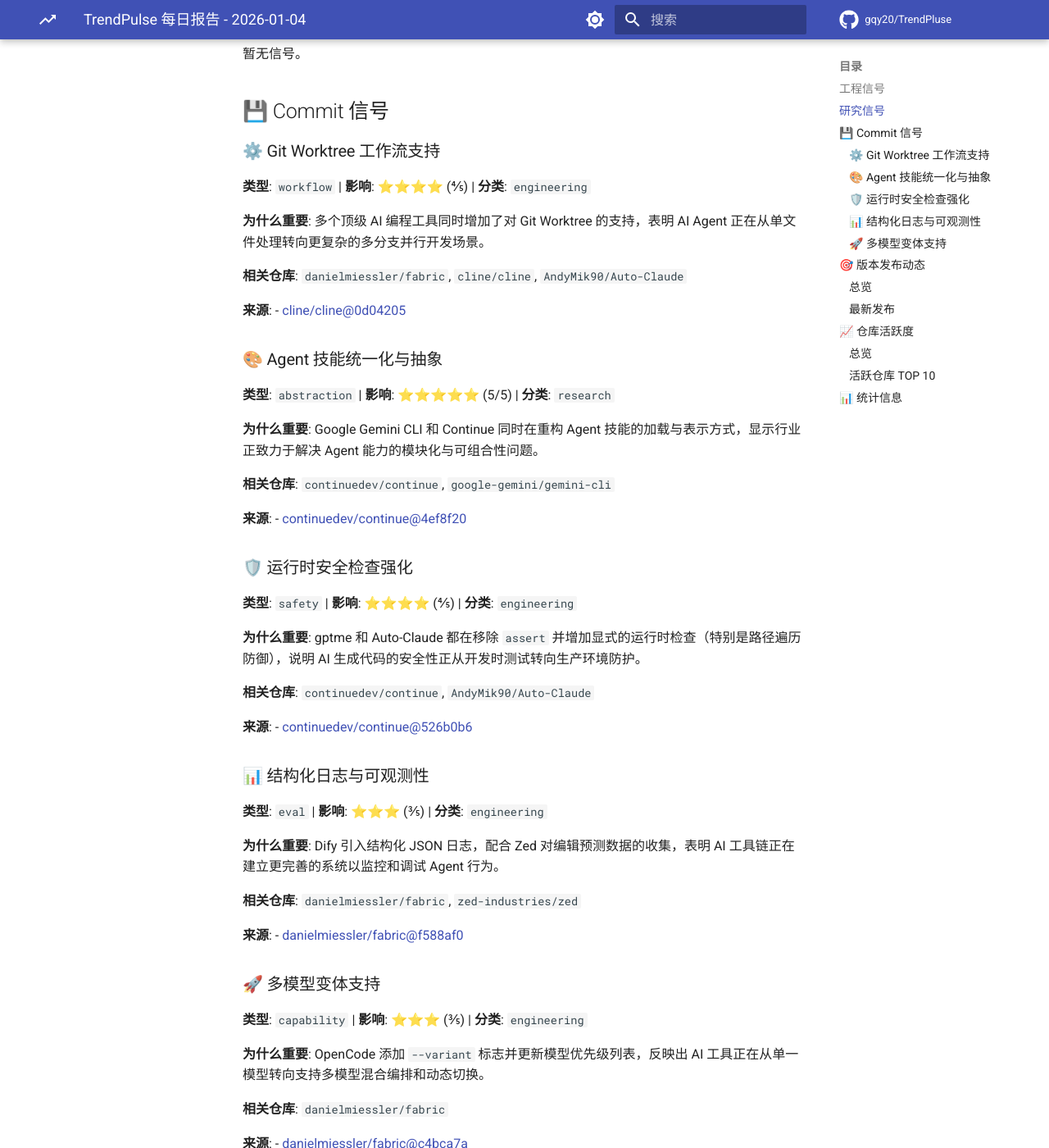
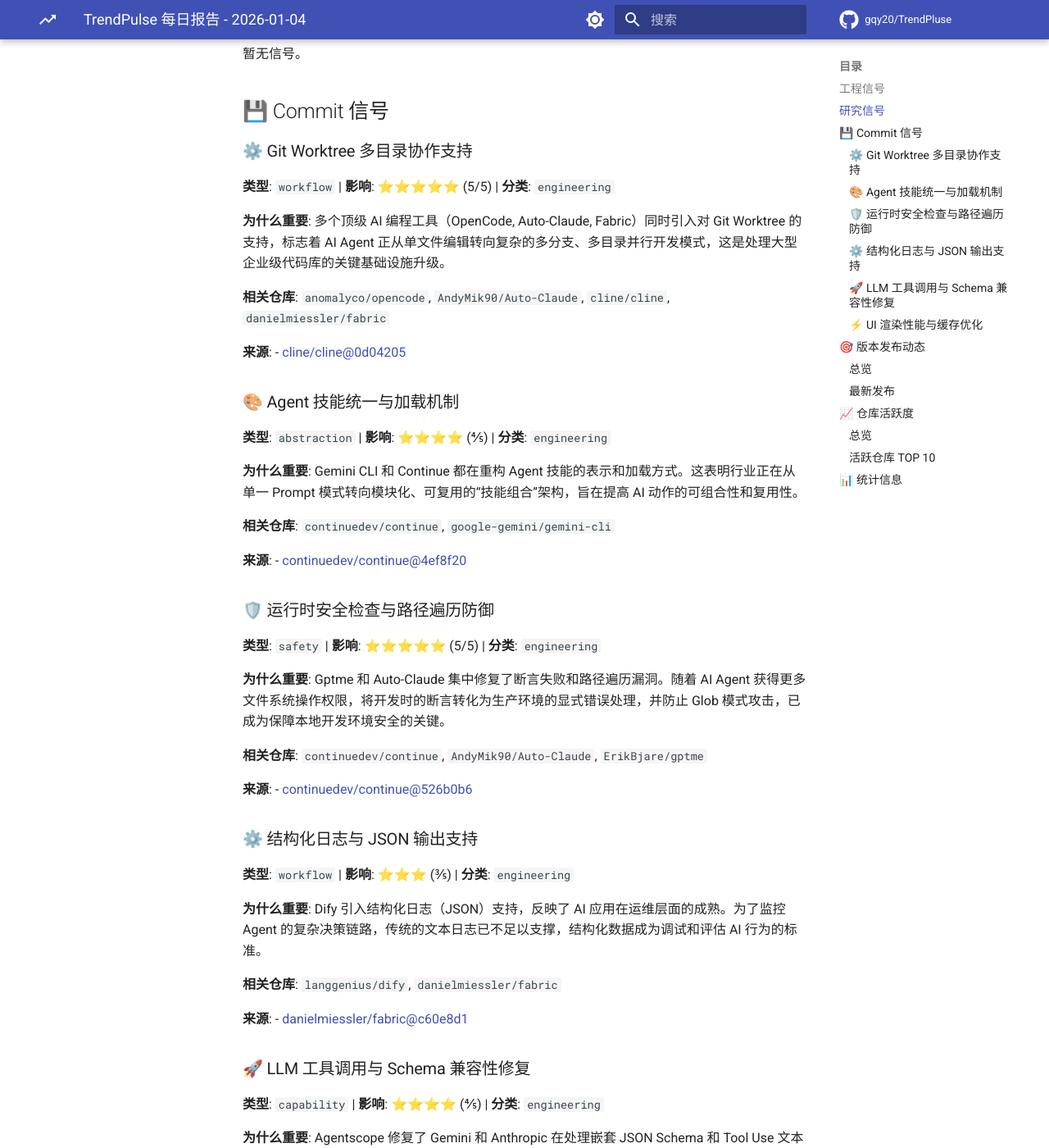
Before and after one commit to gqy20/TrendPluse, an MkDocs documentation site: the page built from docs/reports/report-2026-01-04.md, in a window 1280 px wide and 1400 px high, scrolled down 408 px. Shown: the whole window at 82% size. Built offline with MkDocs 1.6.1 and Material for MkDocs 9.7.7, drawn with Linux system fonts in a browser that asks for light colours; nearby versions of some CDN libraries; library files that are not in the unit come from our copies; comment, search, counter and statistics services are not loaded; some of the changed text lies outside the part shown.

Commit message:
docs: update daily trend report [skip ci]

```diff
--- a/docs/reports/report-2026-01-04.md
+++ b/docs/reports/report-2026-01-04.md
@@ -11,23 +11,23 @@
 暂无信号。
 ## 💾 Commit 信号
 
-### ⚙️ Git Worktree 工作流支持
+### ⚙️ Git Worktree 多目录协作支持
 
-**类型**: `workflow` | **影响**: ⭐⭐⭐⭐ (4/5) | **分类**: `engineering`
+**类型**: `workflow` | **影响**: ⭐⭐⭐⭐⭐ (5/5) | **分类**: `engineering`
 
-**为什么重要**: 多个顶级 AI 编程工具同时增加了对 Git Worktree 的支持，表明 AI Agent 正在从单文件处理转向更复杂的多分支并行开发场景。
+**为什么重要**: 多个顶级 AI 编程工具（OpenCode, Auto-Claude, Fabric）同时引入对 Git Worktree 的支持，标志着 AI Agent 正从单文件编辑转向复杂的多分支、多目录并行开发模式，这是处理大型企业级代码库的关键基础设施升级。
 
-**相关仓库**: `danielmiessler/fabric`, `cline/cline`, `AndyMik90/Auto-Claude`
+**相关仓库**: `anomalyco/opencode`, `AndyMik90/Auto-Claude`, `cline/cline`, `danielmiessler/fabric`
 
 **来源**:
 - [cline/cline@0d04205](https://github.com/cline/cline/commit/0d04205dc4194c54e4bf424d2dc80f2fe1697e98)
 
 
-### 🎨 Agent 技能统一化与抽象
+### 🎨 Agent 技能统一与加载机制
 
-**类型**: `abstraction` | **影响**: ⭐⭐⭐⭐⭐ (5/5) | **分类**: `research`
+**类型**: `abstraction` | **影响**: ⭐⭐⭐⭐ (4/5) | **分类**: `engineering`
 
-**为什么重要**: Google Gemini CLI 和 Continue 同时在重构 Agent 技能的加载与表示方式，显示行业正致力于解决 Agent 能力的模块化与可组合性问题。
+**为什么重要**: Gemini CLI 和 Continue 都在重构 Agent 技能的表示和加载方式。这表明行业正在从单一 Prompt 模式转向模块化、可复用的“技能组合”架构，旨在提高 AI 动作的可组合性和复用性。
 
 **相关仓库**: `continuedev/continue`, `google-gemini/gemini-cli`
 
@@ -35,40 +35,52 @@
 - [continuedev/continue@4ef8f20](https://github.com/continuedev/continue/commit/4ef8f201e9a7c94d77cea7de2f936361fa926361)
 
 
-### 🛡️ 运行时安全检查强化
+### 🛡️ 运行时安全检查与路径遍历防御
 
-**类型**: `safety` | **影响**: ⭐⭐⭐⭐ (4/5) | **分类**: `engineering`
+**类型**: `safety` | **影响**: ⭐⭐⭐⭐⭐ (5/5) | **分类**: `engineering`
 
-**为什么重要**: gptme 和 Auto-Claude 都在移除 `assert` 并增加显式的运行时检查（特别是路径遍历防御），说明 AI 生成代码的安全性正从开发时测试转向生产环境防护。
+**为什么重要**: Gptme 和 Auto-Claude 集中修复了断言失败和路径遍历漏洞。随着 AI Agent 获得更多文件系统操作权限，将开发时的断言转化为生产环境的显式错误处理，并防止 Glob 模式攻击，已成为保障本地开发环境安全的关键。
 
-**相关仓库**: `continuedev/continue`, `AndyMik90/Auto-Claude`
+**相关仓库**: `continuedev/continue`, `AndyMik90/Auto-Claude`, `ErikBjare/gptme`
 
 **来源**:
 - [continuedev/continue@526b0b6](https://github.com/continuedev/continue/commit/526b0b6672abe22567a7f54ed8274e00db19824e)
 
 
-### 📊 结构化日志与可观测性
+### ⚙️ 结构化日志与 JSON 输出支持
 
-**类型**: `eval` | **影响**: ⭐⭐⭐ (3/5) | **分类**: `engineering`
+**类型**: `workflow` | **影响**: ⭐⭐⭐ (3/5) | **分类**: `engineering`
 
-**为什么重要**: Dify 引入结构化 JSON 日志，配合 Zed 对编辑预测数据的收集，表明 AI 工具链正在建立更完善的系统以监控和调试 Agent 行为。
+**为什么重要**: Dify 引入结构化日志（JSON）支持，反映了 AI 应用在运维层面的成熟。为了监控 Agent 的复杂决策链路，传统的文本日志已不足以支撑，结构化数据成为调试和评估 AI 行为的标准。
 
-**相关仓库**: `danielmiessler/fabric`, `zed-industries/zed`
+**相关仓库**: `langgenius/dify`, `danielmiessler/fabric`
 
 **来源**:
-- [danielmiessler/fabric@f588af0](https://github.com/danielmiessler/fabric/commit/f588af08879d608bfbf87a815144ac491d554d36)
+- [danielmiessler/fabric@c60e8d1](https://github.com/danielmiessler/fabric/commit/c60e8d1bf716080bc8c9454d0bf6c586027de56d)
 
 
-### 🚀 多模型变体支持
+### 🚀 LLM 工具调用与 Schema 兼容性修复
 
-**类型**: `capability` | **影响**: ⭐⭐⭐ (3/5) | **分类**: `engineering`
+**类型**: `capability` | **影响**: ⭐⭐⭐⭐ (4/5) | **分类**: `engineering`
 
-**为什么重要**: OpenCode 添加 `--variant` 标志并更新模型优先级列表，反映出 AI 工具正在从单一模型转向支持多模型混合编排和动态切换。
+**为什么重要**: Agentscope 修复了 Gemini 和 Anthropic 在处理嵌套 JSON Schema 和 Tool Use 文本块时的 Bug。这表明多模型兼容性仍是痛点，Agent 框架必须处理不同提供商在 Function Calling 实现上的细微差异。
 
-**相关仓库**: `danielmiessler/fabric`
+**相关仓库**: `agentscope-ai/agentscope`, `danielmiessler/fabric`
 
 **来源**:
-- [danielmiessler/fabric@c4bca7a](https://github.com/danielmiessler/fabric/commit/c4bca7a302b29e340f493e78dac9f0c982ac3921)
+- [danielmiessler/fabric@a5ac60c](https://github.com/danielmiessler/fabric/commit/a5ac60cedf0bfee2ebba4104f32992a831329c70)
+
+
+### ⚡ UI 渲染性能与缓存优化
+
+**类型**: `performance` | **影响**: ⭐⭐⭐ (3/5) | **分类**: `engineering`
+
+**为什么重要**: OpenAI Codex 和 Zed 都在优化 TUI（终端用户界面）的渲染性能（如缓存 Transcript 视图）。随着 AI 对话上下文变长，实时渲染大量文本和 Diff 成为性能瓶颈，优化 UI 响应速度对用户体验至关重要。
+
+**相关仓库**: `openai/codex`, `zed-industries/zed`, `danielmiessler/fabric`
+
+**来源**:
+- [danielmiessler/fabric@96ce083](https://github.com/danielmiessler/fabric/commit/96ce0838b5cca3649c4fc76f80feb5d98124b233)
 
 
 ---
@@ -76,20 +88,20 @@
 
 ### 总览
 
-- **新发布版本**: 31 个
+- **新发布版本**: 32 个
 - **涉及仓库**: 8 个
 
 ### 最新发布
 
-#### ⚡ [agentscope-ai/agentscope](https://github.com/agentscope-ai/agentscope) v1.0.11
+#### ⚡ [danielmiessler/fabric](https://github.com/danielmiessler/fabric) v1.4.369
 
-**发布者**: `DavdGao` | **时间**: 2026-01-04
+**发布者**: `github-actions[bot]` | **时间**: 2026-01-04
 
-**摘要**: ## What's Changed
- * add record_to_memory before generate return reply_message by @Osier-Yi in https://github.com/agentscope-ai/agentscope/pull/1039
- * fix(werewolf game): Broadcast game result when g...
+**摘要**: ## Changes  ### PR [#1919](https://github.com/danielmiessler/Fabric/pull/1919) by [ksylvan](https://github.com/ksylvan): Fix the `last_pr_sync` setting during PR incoming processing  - Fix: update `Se...
 
-**链接**: [查看详情](https://github.com/agentscope-ai/agentscope/releases/tag/v1.0.11)
+**资产**: 9 个文件
+
+**链接**: [查看详情](https://github.com/danielmiessler/Fabric/releases/tag/v1.4.369)
 
 #### ⚡ [danielmiessler/fabric](https://github.com/danielmiessler/fabric) v1.4.368
 
@@ -100,6 +112,16 @@
 **资产**: 9 个文件
 
 **链接**: [查看详情](https://github.com/danielmiessler/Fabric/releases/tag/v1.4.368)
+
+#### 📦 [agentscope-ai/agentscope](https://github.com/agentscope-ai/agentscope) v1.0.11
+
+**发布者**: `DavdGao` | **时间**: 2026-01-04
+
+**摘要**: ## What's Changed
+ * add record_to_memory before generate return reply_message by @Osier-Yi in https://github.com/agentscope-ai/agentscope/pull/1039
+ * fix(werewolf game): Broadcast game result when g...
+
+**链接**: [查看详情](https://github.com/agentscope-ai/agentscope/releases/tag/v1.0.11)
 
 #### ⚡ [danielmiessler/fabric](https://github.com/danielmiessler/fabric) v1.4.367
 
@@ -167,21 +189,6 @@
 
 **链接**: [查看详情](https://github.com/langchain-ai/langchain/releases/tag/langchain-xai%3D%3D1.2.0)
 
-#### ⚡ [anomalyco/opencode](https://github.com/anomalyco/opencode) v1.0.221
-
-**发布者**: `thdxr` | **时间**: 2025-12-31
-
-**摘要**: ## Core
- - Default to ai-sdk/openai-compatible when no npm package is provided
- - Add support for LSP workspace/didChangeWatchedFiles notifications (@marceldev89)
-
- ## Desktop
- - Improved model selec...
-
-**资产**: 32 个文件
-
-**链接**: [查看详情](https://github.com/anomalyco/opencode/releases/tag/v1.0.221)
-
 
 
 ---
```
Also changed, not shown: other parts of docs/reports/report-2026-01-04.md (+13 -13 lines), docs/reports/index.md (+3 -3 lines), reports/report-2026-01-04.md (+63 -56 lines).
